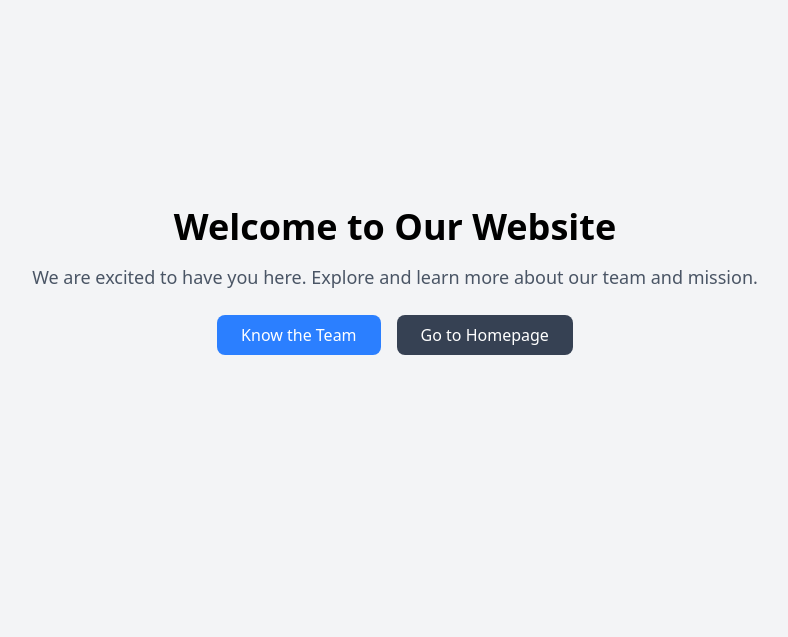
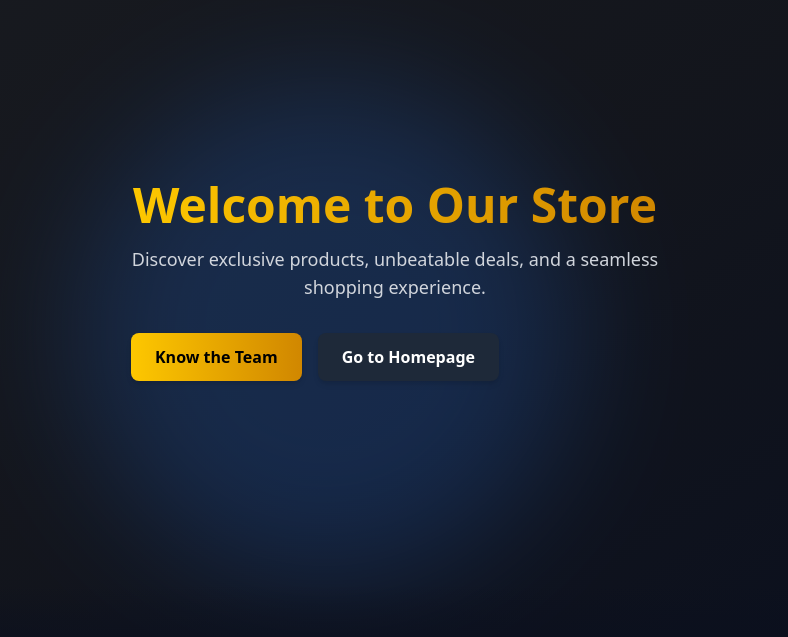
Before and after one commit to 1leuk/Webdev-CR, a Next.js app: page / in a window 1280 px wide. Shown: the part 119-756 px from the top of the page, without its empty margins (245-1033 px from the left). Built offline with nearby package versions, Linux system fonts and the light colour scheme.

Commit message:
Added animation

```diff
--- a/components/Landing.tsx
+++ b/components/Landing.tsx
@@ -1,30 +1,52 @@
 "use client";
 
 import { useRouter } from "next/navigation";
+import { motion } from "framer-motion";
 
 export default function LandingPage() {
   const router = useRouter();
 
   return (
-    <div className="flex flex-col items-center justify-center h-screen text-center bg-gray-100 p-8">
-      <h1 className="text-4xl font-bold mb-4">Welcome to Our Website</h1>
-      <p className="text-lg text-gray-600 mb-6">
-        We are excited to have you here. Explore and learn more about our team and mission.
+    <div className="flex flex-col items-center justify-center h-screen bg-[#0a0f1e] text-white relative overflow-hidden">
+      {/* Background Gradient Effect */}
+      <div className="absolute inset-0 bg-gradient-to-br from-[#1b1d21] via-[#14161c] to-[#0a0f1e] opacity-90"></div>
+
+      {/* Subtle Glow */}
+      <div className="absolute w-[500px] h-[500px] bg-blue-500 opacity-20 blur-3xl rounded-full top-1/4 left-1/4"></div>
+
+      {/* Content */}
+      <motion.div
+        initial={{ opacity: 0, y: 30 }}
+        animate={{ opacity: 1, y: 0 }}
+        transition={{ duration: 1 }}
+        className="relative z-10 text-center max-w-xl px-6"
+      >
+        <h1 className="text-5xl font-extrabold bg-gradient-to-r from-yellow-400 to-yellow-600 text-transparent bg-clip-text">
+          Welcome to Our Store
+        </h1>
+        <p className="text-lg text-gray-300 mt-4">
+          Discover exclusive products, unbeatable deals, and a seamless shopping experience.
         </p>
-      <div className="flex space-x-4">
+
+        {/* Buttons */}
+        <div className="mt-8 flex space-x-4">
           <button
-          className="px-6 py-2 bg-blue-500 text-white rounded-lg hover:bg-blue-600 transition"
+            className="px-6 py-3 text-black font-semibold bg-gradient-to-r from-yellow-400 to-yellow-600 rounded-lg shadow-md transition-all duration-300 hover:scale-105 hover:shadow-lg"
             onClick={() => router.push("/team")}
           >
             Know the Team
           </button>
           <button
-          className="px-6 py-2 bg-gray-700 text-white rounded-lg hover:bg-gray-800 transition"
+            className="px-6 py-3 text-white font-semibold bg-gray-800 rounded-lg shadow-md transition-all duration-300 hover:scale-105 hover:bg-gray-700"
             onClick={() => router.push("/home")}
           >
             Go to Homepage
           </button>
         </div>
+      </motion.div>
+
+      {/* Decorative Bottom Glow */}
+      <div className="absolute bottom-0 left-0 right-0 h-24 bg-gradient-to-t from-[#0a0f1e] to-transparent"></div>
     </div>
   );
 }
```
Lines whose indentation alone changed are shown as unchanged.
